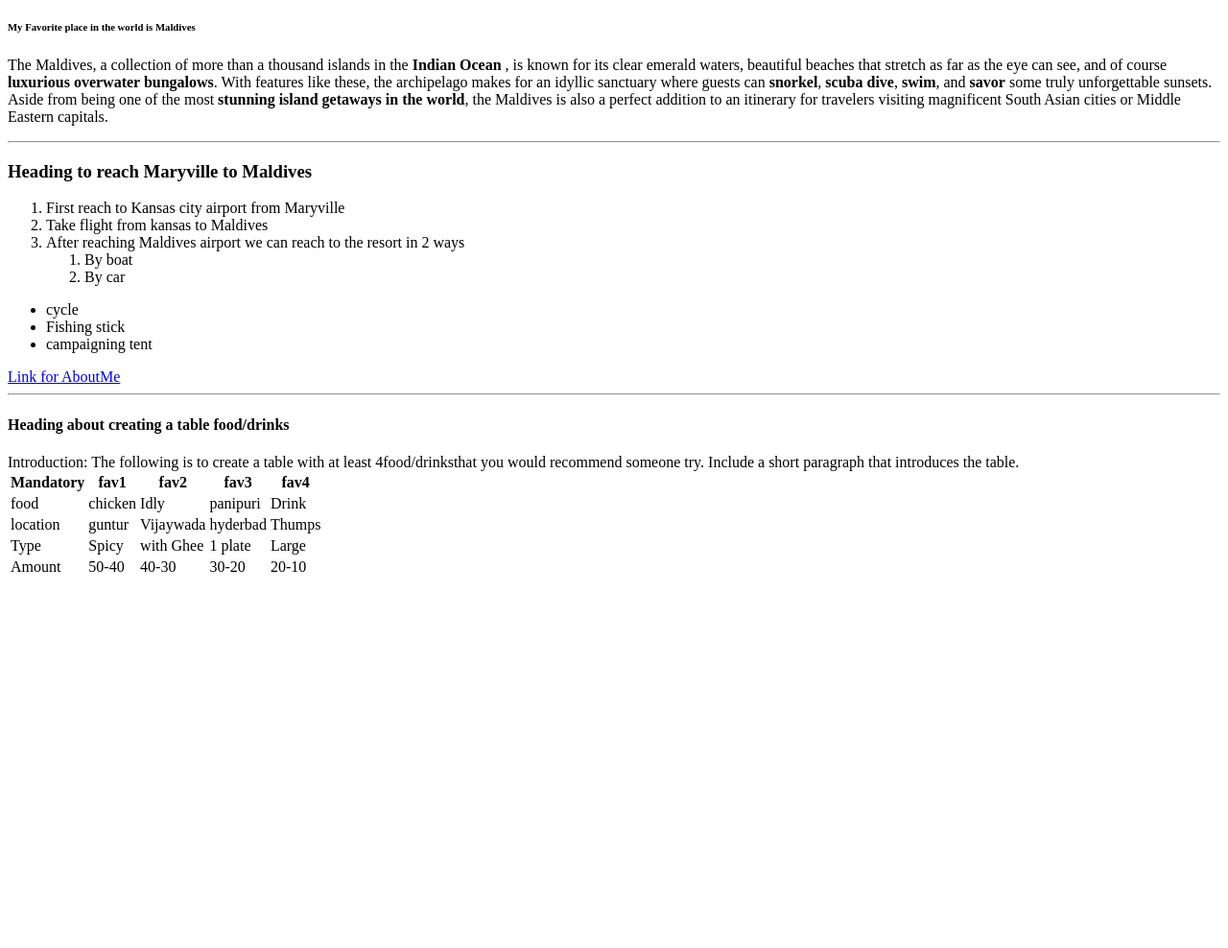
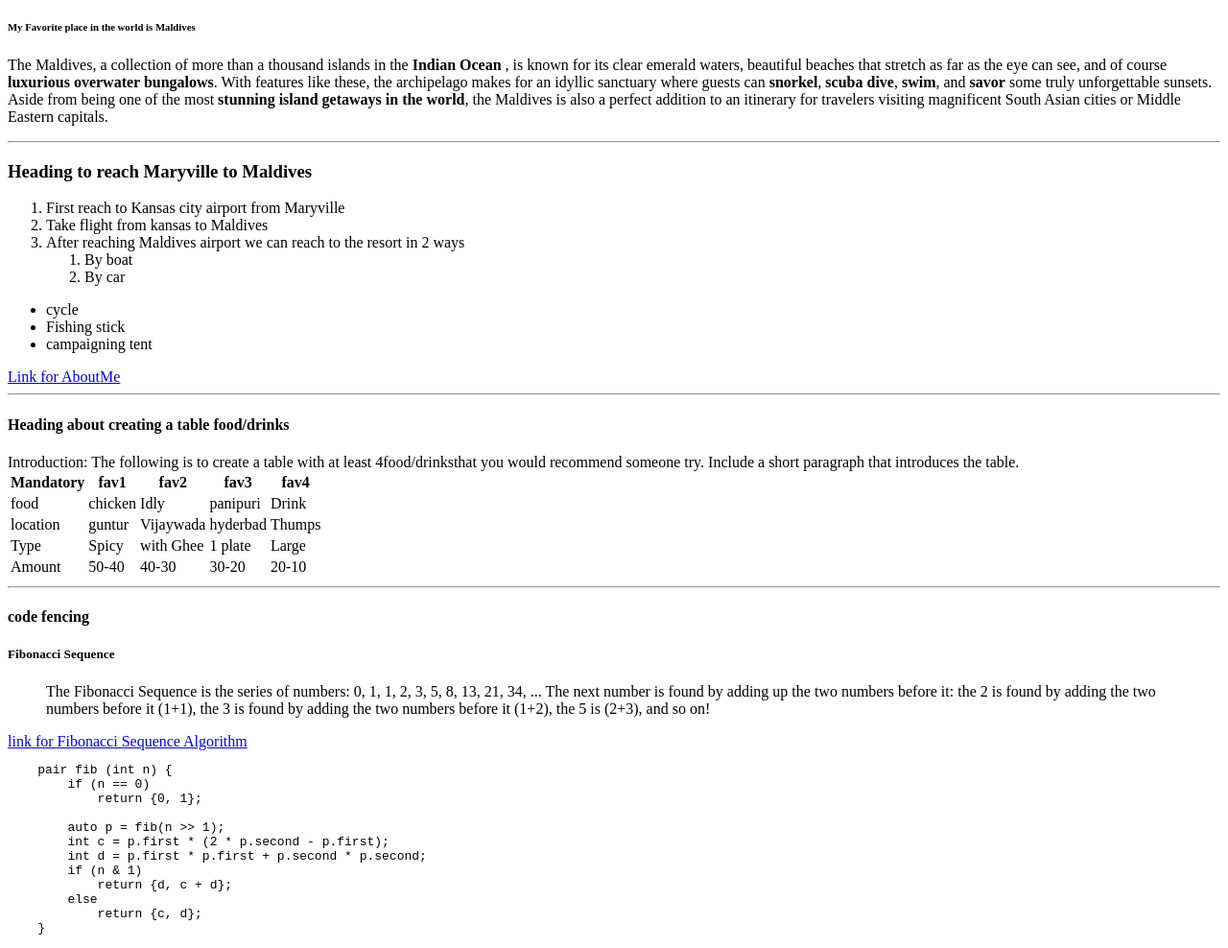
Before and after one commit to 44-563-WebApps-F21/webapps-f21-assignment-3-Anitha-Mukkapati, a plain HTML site: page index.html in a window 1280 px wide. Shown: the part 101-1089 px from the top of the page at 96% size. Before the commit the page ends 800 px from the top, so only its background shows below. Drawn offline with Linux system fonts and the light colour scheme.

Commit message:
Added an Algorithm with code

```diff
--- a/index.html
+++ b/index.html
@@ -6,7 +6,6 @@
     <body>
         <h1>Anitha Mukkapati</h1>
         <p>Sravya is my best friend.We both like rock and roll.</p>
-    </body>
     <h6>My Favorite place in the world is Maldives</h6>
     <p>The Maldives, a collection of more than a thousand islands in the <b>Indian Ocean</b> , is known for its clear emerald waters,
         beautiful beaches that stretch as far as the eye can see, and of course <b>luxurious overwater bungalows</b>.
@@ -36,7 +35,6 @@
   </ul>
 
   <a href= AboutMe.html>Link for AboutMe</a>
-</html>
 <hr>
 <h4>Heading about creating a table food/drinks</h4>
 Introduction:
@@ -79,3 +77,34 @@ Introduction:
         <td>20-10</td>
     </tr>
 </table>
+<hr>
+<h4>code fencing</h4>
+<h5>Fibonacci Sequence</h5>
+<blockquote>The Fibonacci Sequence is the series of numbers:
+
+    0, 1, 1, 2, 3, 5, 8, 13, 21, 34, ...
+
+    The next number is found by adding up the two numbers before it:
+
+    the 2 is found by adding the two numbers before it (1+1),
+    the 3 is found by adding the two numbers before it (1+2),
+    the 5 is (2+3),
+    and so on!
+</blockquote>
+<a href=https://www.mathsisfun.com/numbers/fibonacci-sequence.html> link for Fibonacci Sequence Algorithm</a>
+<pre>
+    pair<int, int> fib (int n) {
+        if (n == 0)
+            return {0, 1};
+
+        auto p = fib(n >> 1);
+        int c = p.first * (2 * p.second - p.first);
+        int d = p.first * p.first + p.second * p.second;
+        if (n & 1)
+            return {d, c + d};
+        else
+            return {c, d};
+    }
+</pre>
+</body>
+</html>
```
